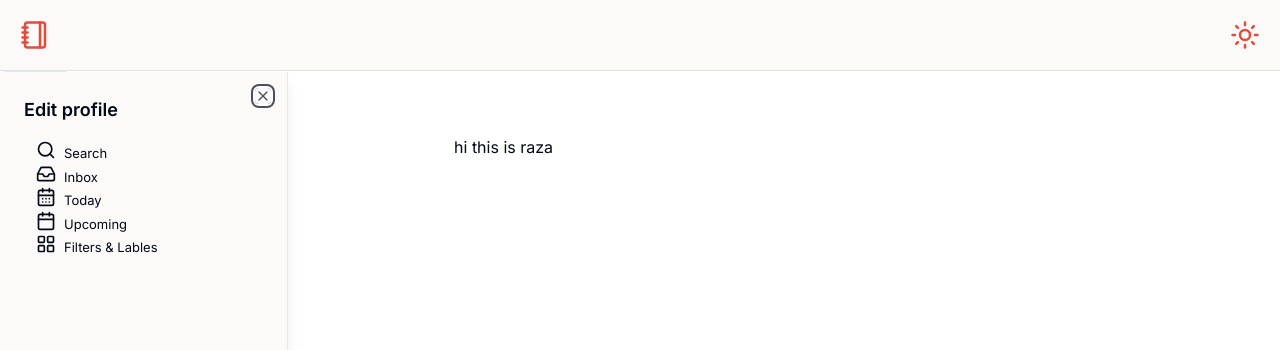
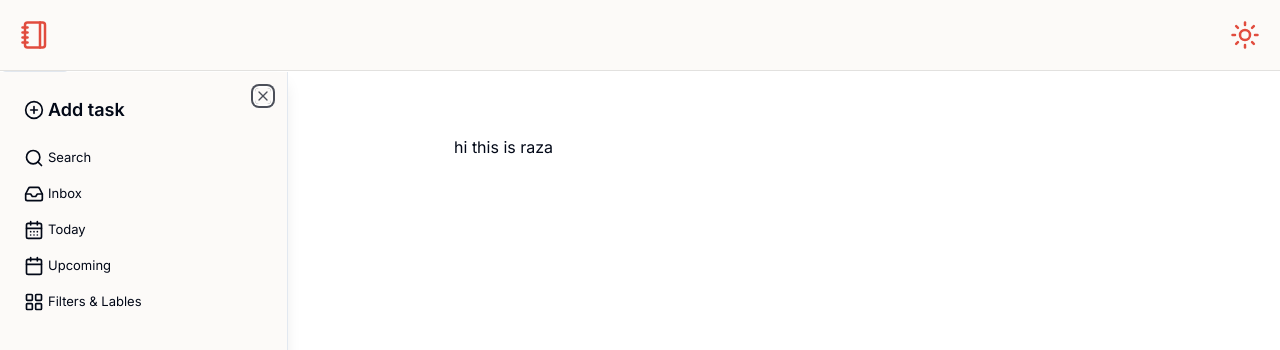
Before and after one commit to syedalirazazaidi/app.todiest, a Next.js app in the folder frontend/: page / in a window 1280 px wide. Shown: the top 350 px of the page. Built offline with nearby package versions, Linux system fonts and the light colour scheme.

Commit message:
add sidebar css

```diff
--- a/frontend/components/dashboard-nav.tsx
+++ b/frontend/components/dashboard-nav.tsx
@@ -15,11 +15,11 @@ export default function Dashboard({ navlink }: NAVLINK) {
         <div key={index}>
           <Link
             href={`/${href}`}
-            className="flex space-x-2 space-y-1 text-[13px]"
+            className="flex flex-row items-center justify-start gap-1 py-2 text-[13px] "
           >
-            <Icon className={`ml-3 size-5`} />
+            <Icon className={`size-5`} />
 
-            <p className="flex flex-col">{title}</p>
+            <p className="text-center">{title}</p>
           </Link>
         </div>
       );
--- a/frontend/components/layout/sidebar.tsx
+++ b/frontend/components/layout/sidebar.tsx
@@ -13,8 +13,11 @@ import {
 import Link from "next/link";
 import Dashboard from "../dashboard-nav";
 import { navItems } from "@/constants/data";
+import { Icons } from "../icons";
 
 export function Sidebar() {
+  const Add = Icons["plus"];
+
   return (
     <Sheet defaultOpen>
       <SheetTrigger asChild>
@@ -22,7 +25,10 @@ export function Sidebar() {
       </SheetTrigger>
       <SheetContent className=" w-72">
         <SheetHeader>
-          <SheetTitle>Edit profile</SheetTitle>
+          <SheetTitle className="flex gap-1 items-center">
+            {" "}
+            <Add className={` size-5`} /> Add task
+          </SheetTitle>
         </SheetHeader>
         <div className="grid gap-4 py-4 ">
           <Dashboard navlink={navItems} />
--- a/frontend/types/index.ts
+++ b/frontend/types/index.ts
@@ -6,6 +6,6 @@ export interface NavItem {
   disabled?: boolean;
   external?: boolean;
   label?: string;
-  description?: string;
+  description: string;
   icon: keyof typeof Icons;
 }
```
